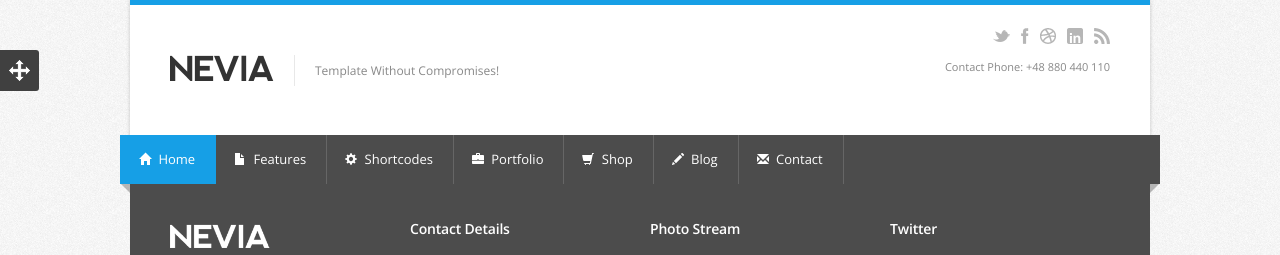
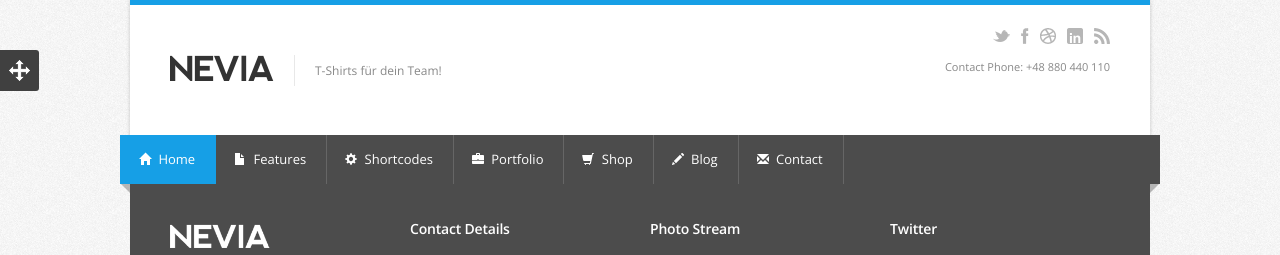
Before and after one commit to teamshirts/teamshirts.github.io, a Jekyll site: the page built from index.html, in a window 1280 px wide. Shown: the top 255 px of the page. Built offline with Jekyll 4.4.1, drawn with Linux system fonts in a browser that asks for light colours; Markdown is read by kramdown in place of the engine named in the settings.

Commit message:
replaced slogon

```diff
--- a/_layouts/default.html
+++ b/_layouts/default.html
@@ -60,8 +60,8 @@
     <!-- Logo -->
     <div class="ten columns">
       <div id="logo">
-        <h1><a href="#"><img src="/images/logo.png" alt="Nevia Premium Template" /></a></h1>
-        <div id="tagline">Template Without Compromises!</div>
+        <h1><a href="#"><img src="/images/logo.png" alt="Teamshirts logo" /></a></h1>
+        <div id="tagline">T-Shirts für dein Team!</div>
         <div class="clearfix"></div>
       </div>
     </div>
```
